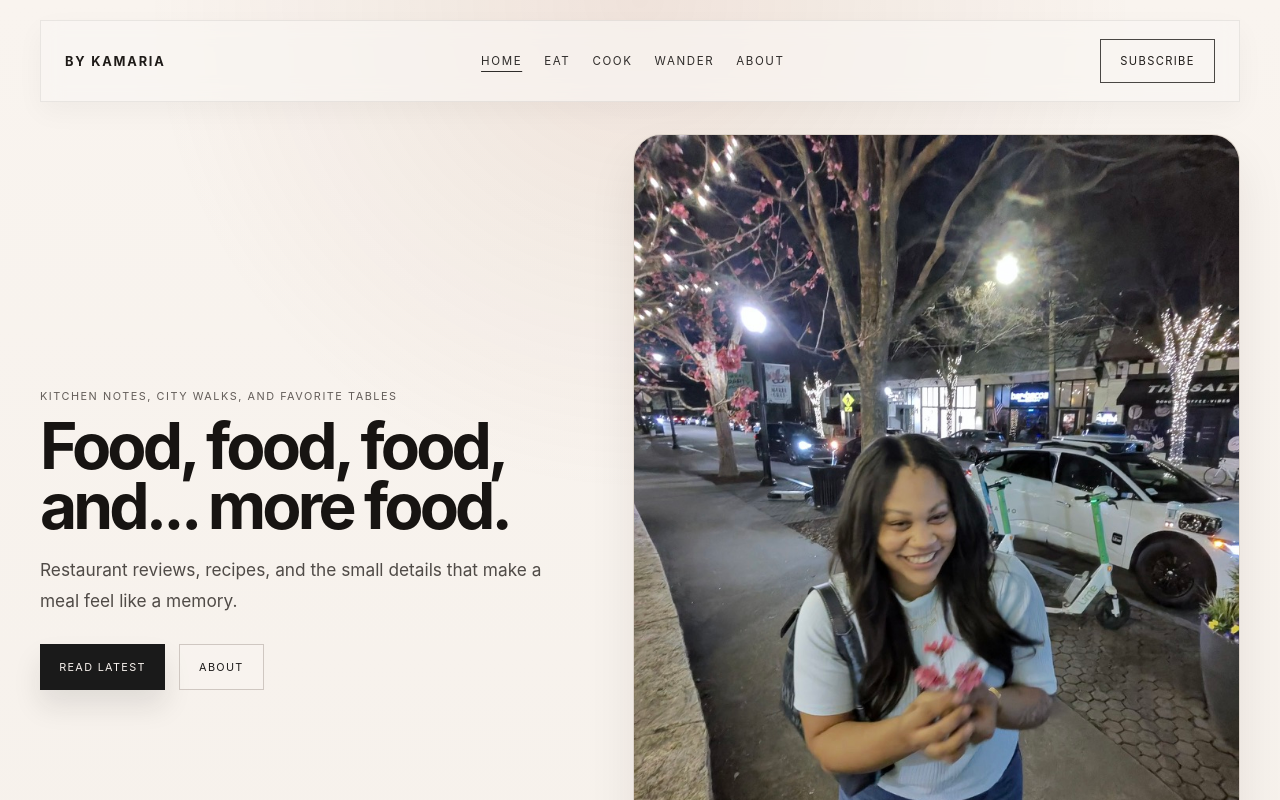
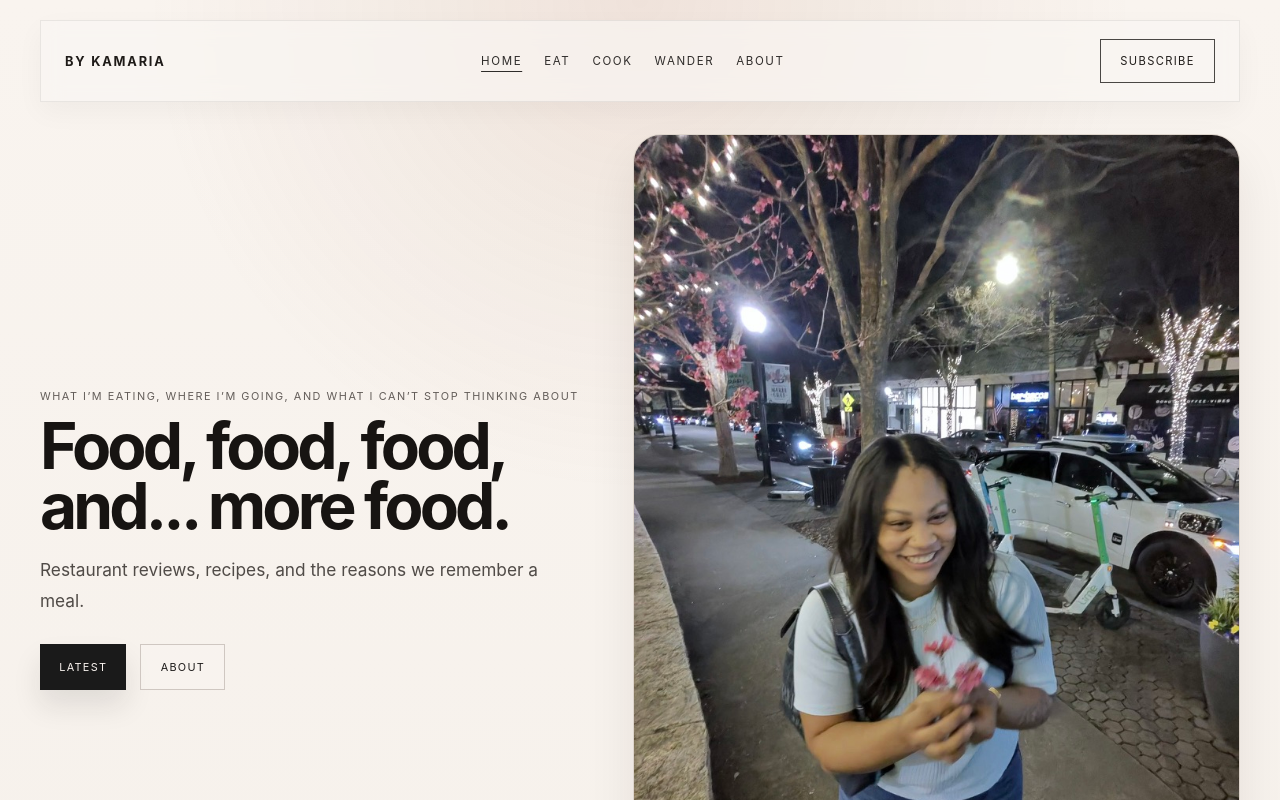
Before and after one commit to kamariaderamus5/my-website, a React (Vite) app: page / in a window 1280 px wide. Shown: the top 800 px of the page. Built offline with nearby package versions, Linux system fonts and the light colour scheme.

Commit message:
text changes

```diff
--- a/src/pages/HomePage.tsx
+++ b/src/pages/HomePage.tsx
@@ -6,14 +6,14 @@ export default function HomePage() {
     <>
       <section className="hero-section">
         <div className="hero-copy">
-          <p className="eyebrow">Kitchen notes, city walks, and favorite tables</p>
+          <p className="eyebrow">What I’m eating, where I’m going, and what I can’t stop thinking about</p>
           <h1>Food, food, food, and... more food.</h1>
           <p className="lede">
-            Restaurant reviews, recipes, and the small details that make a meal feel like a memory.
+            Restaurant reviews, recipes, and the reasons we remember a meal.
           </p>
 
           <div className="hero-actions">
-            <NavLink to="/eat" className="primary-button">Read latest</NavLink>
+            <NavLink to="/eat" className="primary-button">Latest</NavLink>
             <NavLink to="/about" className="secondary-button">About</NavLink>
           </div>
         </div>
```
